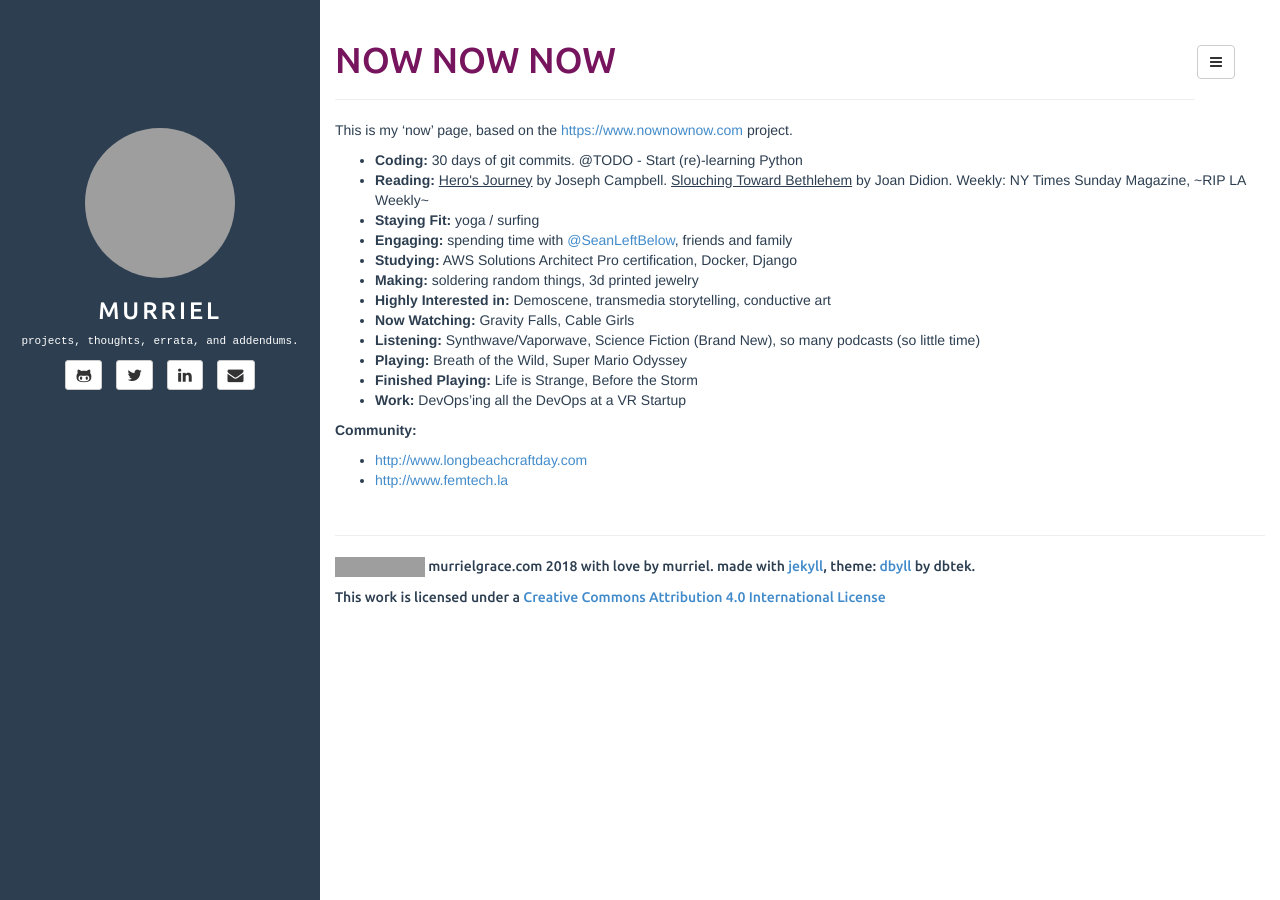
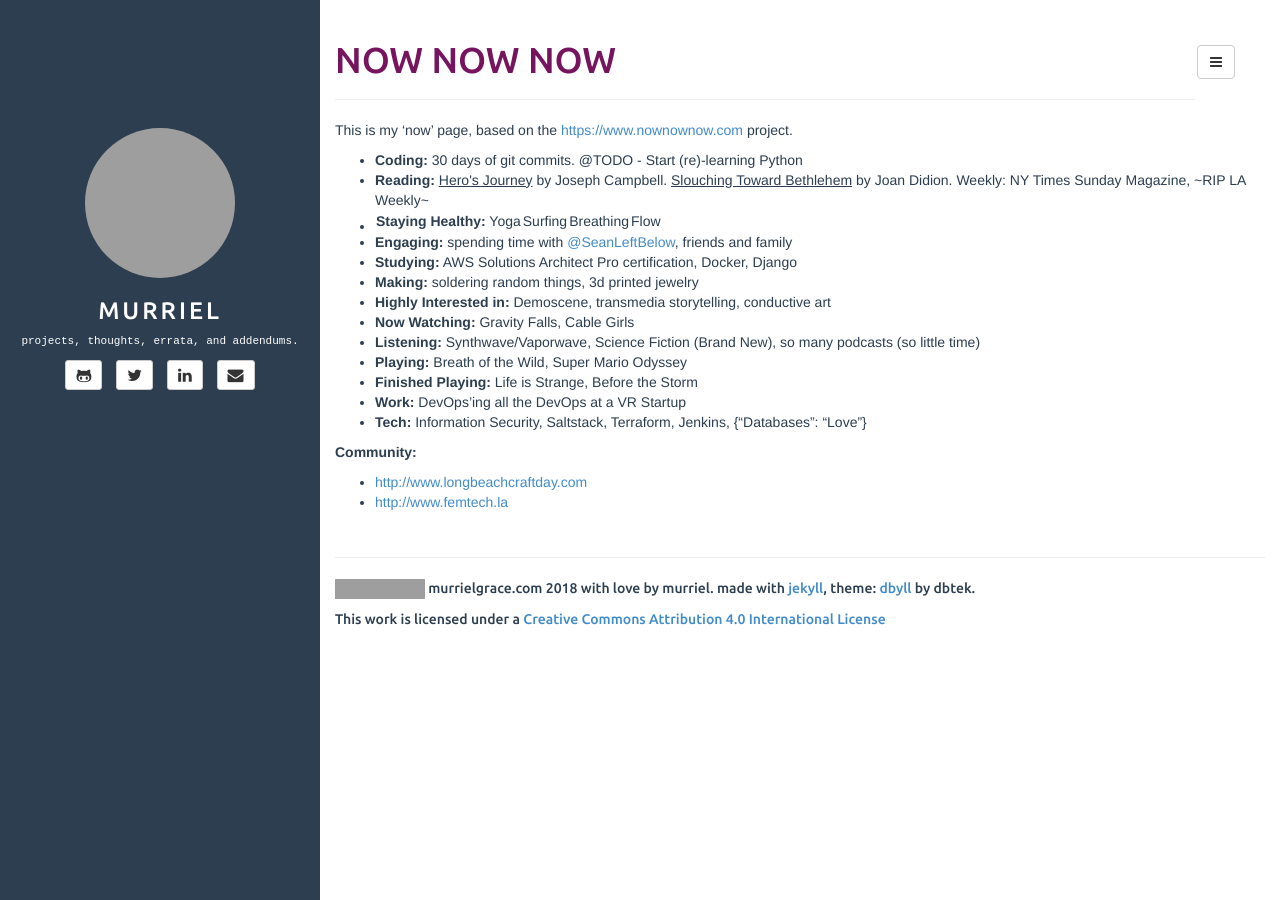
Before and after one commit to murriel/write.murrielgrace.com, a Jekyll site: the page built from p/now.md, in a window 1280 px wide. Built offline with Jekyll 4.4.1, drawn with Linux system fonts in a browser that asks for light colours; grey boxes are pictures that could not be loaded.

```diff
--- a/index.html
+++ b/index.html
@@ -3,8 +3,9 @@ layout: page
 tagline:
 ---
   <h2>
-    <a href="{{ site.BASE_PATH }}/p/now">now-now-now</a>
+    what i'm up to <a href="{{ site.BASE_PATH }}/p/now">now-now-now</a>
   </h2>
+<hr>
 
 {% for post in paginator.posts %}
 
--- a/p/now.md
+++ b/p/now.md
@@ -8,7 +8,7 @@ This is my 'now' page, based on the [https://www.nownownow.com](https://www.nown
 
 - **Coding:** 30 days of git commits. @TODO - Start (re)-learning Python
 - **Reading:** <u>Hero's Journey</u> by Joseph Campbell. <u>Slouching Toward Bethlehem</u> by Joan Didion. Weekly: NY Times Sunday Magazine, ~RIP LA Weekly~
-- **Staying Fit:** yoga / surfing
+- **Staying Healthy:** Yoga | Surfing | Breathing | Flow
 - **Engaging:** spending time with [@SeanLeftBelow](https://www.twitter.com/seanleftbelow), friends and family
 - **Studying:** AWS Solutions Architect Pro certification, Docker, Django
 - **Making:**  soldering random things, 3d printed jewelry
@@ -18,6 +18,8 @@ This is my 'now' page, based on the [https://www.nownownow.com](https://www.nown
 - **Playing:** Breath of the Wild, Super Mario Odyssey
 - **Finished Playing:** Life is Strange, Before the Storm
 - **Work:** DevOps'ing all the DevOps at a VR Startup
+- **Tech:** Information Security, Saltstack, Terraform, Jenkins, {"Databases": "Love"}
+
 
 **Community:**
 - [http://www.longbeachcraftday.com](http://www.longbeachcraftday.com)
```
Also changed, not shown: _data/podcasts.yml (added, +13 -0 lines), _posts/2017-03-10-now-listening.md (deleted, +0 -8 lines).
